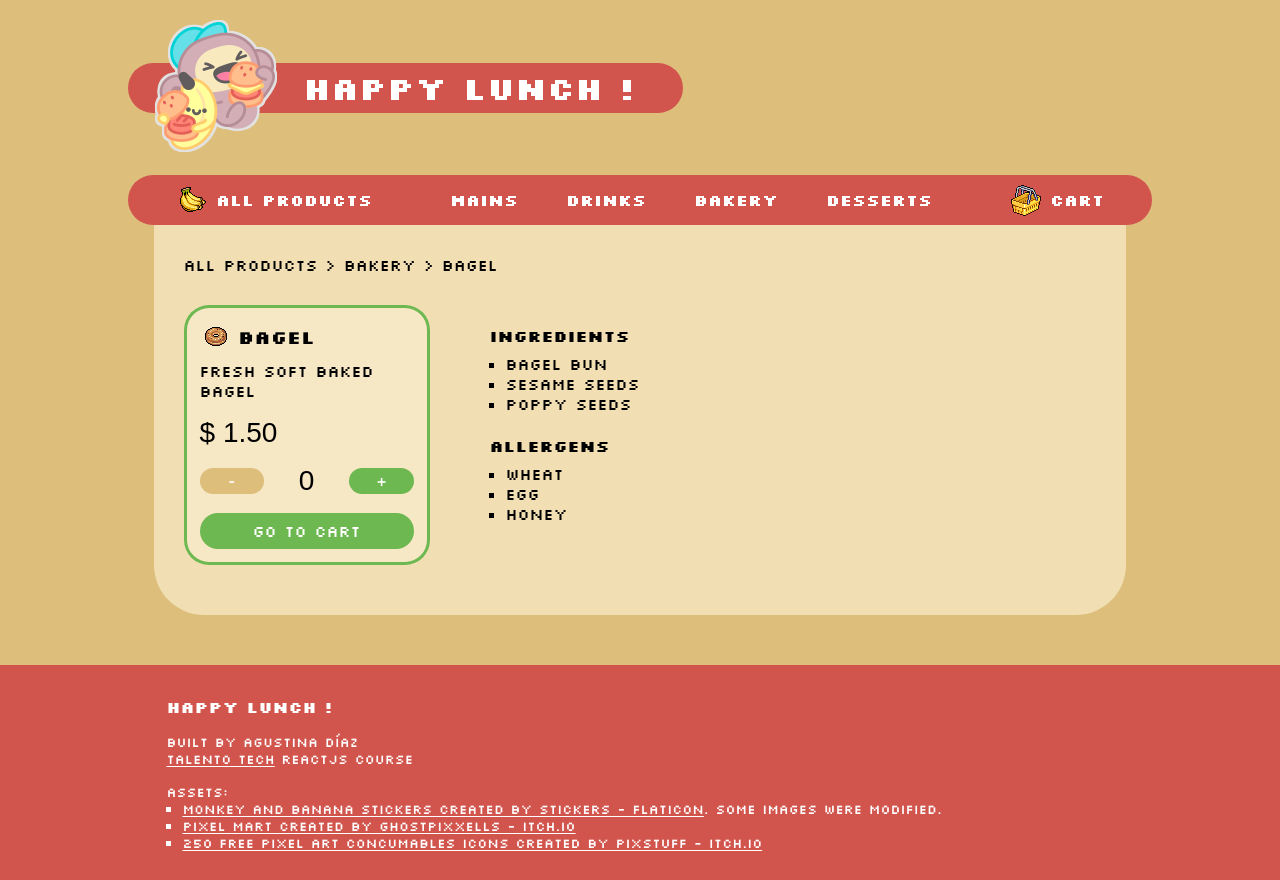
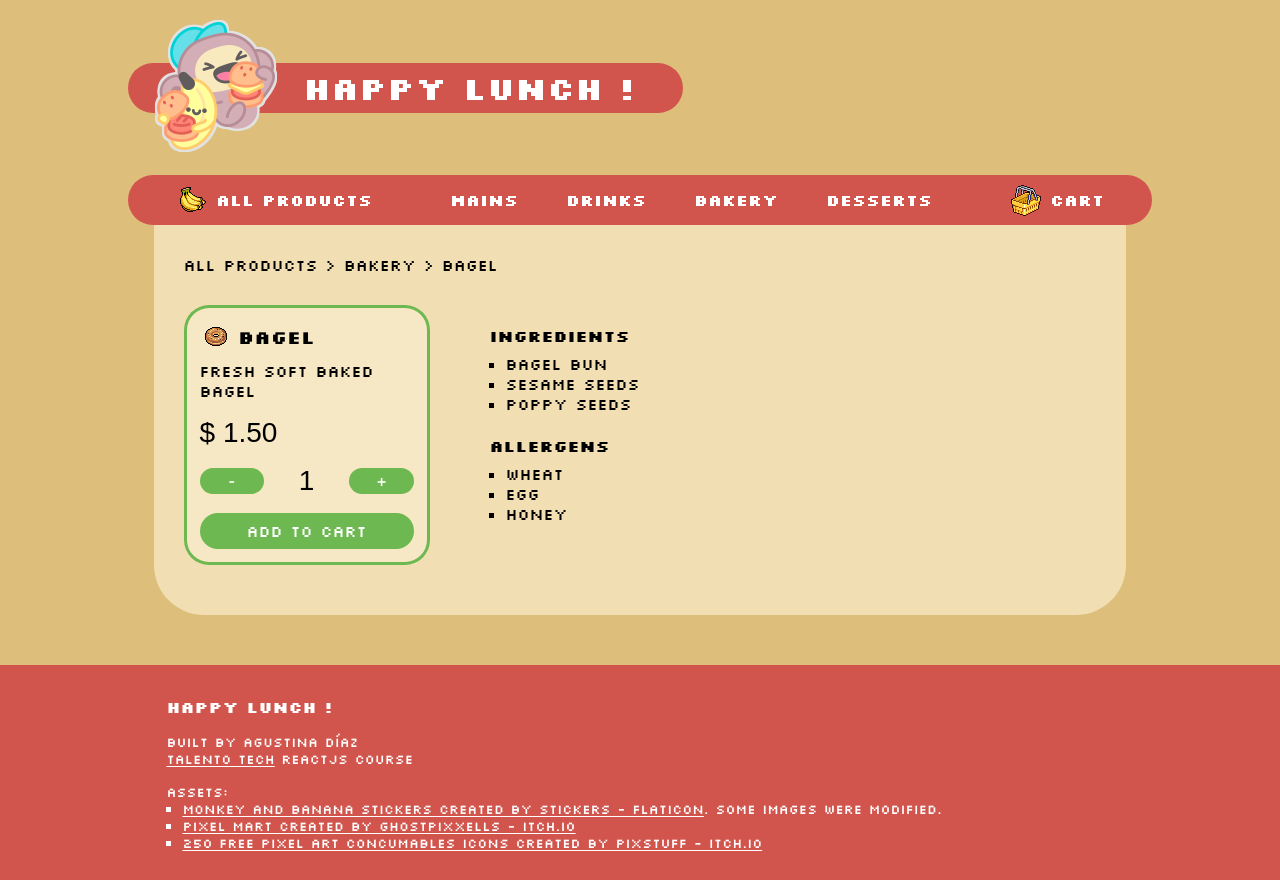
Before and after one commit to agustina-dz/happy-lunch, a React (Vite) app: page /bakery/bagel in a window 1280 px wide. Built offline with nearby package versions, Linux system fonts and the light colour scheme; a web font is replaced by a local one.

Commit message:
Update Count and Item Detail page - Count: works as a reusable component - Item Detail: supports quantity selection before adding to cart - CartContext: handles quantity parameter in addItem / removeItem

```diff
--- a/src/components/Cart/CartItem.jsx
+++ b/src/components/Cart/CartItem.jsx
@@ -5,7 +5,7 @@ import { formatPrice } from "../../utils/formatPrice";
 
 export const CartItem = ({ item }) => {
 
-	const { deleteItem } = useCart();
+	const { addItem, removeItem, deleteItem } = useCart();
 
 	return (
 		<tr>
@@ -19,9 +19,13 @@ export const CartItem = ({ item }) => {
 				</div>
 			</td>
 
-			{ /* reutilizar contador para mostrar/modificar quantity */ }
+			{ /* reutilizar contador para modificar quantity */ }
 			<td className="text-numerical">
-				<Count item={ item } />
+				<Count
+					onIncrement={ () => addItem( item ) }
+					onDecrement={ () => removeItem( item ) }
+					value={ item.quantity }
+				/>
 			</td>
 
 			{ /* precio individual del producto */ }
--- a/src/components/Count/Count.jsx
+++ b/src/components/Count/Count.jsx
@@ -1,19 +1,13 @@
-import { useCart } from "../../context/CartContext";
 import "./Count.css"
 
-export const Count = ({ item }) => {
-
-	// obtener información y utils del carrito
-	const { getItemQuantity, addItem, removeItem } = useCart();
-	const quantity = getItemQuantity( item.id );
-
+export const Count = ({ onIncrement, onDecrement, value = 0 }) => {
 	return (
 		<div className="counter-container">
-			<button className="counter" onClick={ () => { removeItem( item ) } } disabled={ quantity === 0 }>-</button>
+			<button className="counter" onClick={ onDecrement } disabled={ value === 0 }>-</button>
 
-			<p className="counter-number text-numerical">{ quantity }</p>
+			<p className="counter-number text-numerical">{ value }</p>
 
-			<button className="counter" onClick={ () => { addItem( item ) } }>+</button>
+			<button className="counter" onClick={ onIncrement }>+</button>
 		</div>
 	);
 };
--- a/src/components/ItemDetail/ItemDetail.jsx
+++ b/src/components/ItemDetail/ItemDetail.jsx
@@ -1,25 +1,49 @@
-import { Link } from "react-router-dom";
+import { useState } from "react";
 import { Item } from "../Item/Item";
 import { IngredientsListContainer } from "../IngredientsListContainer/IngredientsListContainer";
 import { Breadcrumbs } from "../Breadcrumbs/Breadcrumbs";
 import { Count } from "../Count/Count";
+import { useCart } from "../../context/CartContext";
 import "./ItemDetail.css";
 
 export const ItemDetail = ({ item }) => {
+
+	const { addItem } = useCart();
+
+	// manejar quantity localmente ( agregar varias unidades del mismo producto al carrito )
+	const [ quantity, setQuantity ] = useState( 1 );
+
+	// agregar producto al carrito y resetear el quantity local
+	const addToCart = () => {
+		addItem( item, quantity );
+		setQuantity( 1 );
+	};
+
 	return (
 		<>
-			{ /* ruta de navegación -> página principal > categoría > producto */ }
+			{ /* ruta de navegación: página principal > categoría > producto */ }
 			<Breadcrumbs category={ item.category } itemName={ item.name } />
 
 			<div className="item-detail">
 
 				{ /* reutilización de Item */ }
 				<Item { ...item }>
-					<Count item={ item } />
-					<Link className="action-button" to="/cart">Go to Cart</Link>
+
+					{ /* contador: configurar la cantidad que se va a enviar al carrito */ }
+					<Count
+						onIncrement={ () => setQuantity( quantity => quantity + 1 ) }
+						onDecrement={ () => setQuantity( quantity => quantity - 1 ) }
+						value={ quantity }
+					/>
+
+					{ /* botón: agregar producto al carrito */ }
+					<button className="action-button" onClick={ addToCart } disabled={ quantity === 0 }>
+						Add to Cart
+					</button>
+
 				</Item>
 
-				{ /* lista de ingredientes de un producto */ }
+				{ /* detalle: lista de ingredientes de un producto */ }
 				{ item.ingredients.length ? <IngredientsListContainer { ...item } /> : null }
 			</div>
 		</>
--- a/src/context/CartContext.jsx
+++ b/src/context/CartContext.jsx
@@ -37,9 +37,9 @@ export const CartProvider = ({ children }) => {
 		// obtener item quantity
 		const itemQuantity = getItemQuantity( item.id );
 
-		// agregar item al carrito si el nuevo quantity es 1 y el item no existe en el carrito
-		if ( itemQuantity === 0 && updatedQuantity === 1 ) {
-			setCart([ ...cart, { ...item, quantity: 1 } ]);
+		// agregar item al carrito si el nuevo quantity es >= 1 y el item no existe en el carrito
+		if ( itemQuantity === 0 && updatedQuantity >= 1 ) {
+			setCart([ ...cart, { ...item, quantity: updatedQuantity } ]);
 			return;
 		};
 
@@ -57,15 +57,18 @@ export const CartProvider = ({ children }) => {
 	};
 
 // ----- ----- ----- agregar item al carrito (quantity) ----- ----- ----- //
-	const addItem = ( item ) => {
+	const addItem = ( item, quantity = 1 ) => {
+
+		// impedir acción si quantity es 0 (early return)
+		if ( quantity === 0 ) return;
 
 		// obtener item quantity y new quantity
 		const itemQuantity = getItemQuantity( item.id );
-		const newQuantity = itemQuantity + 1;
+		const newQuantity = itemQuantity + quantity;
 
 		// impedir acción si new quantity supera el límite de compra (early return)
 		if ( newQuantity > item.order_limit ) {
-			alert(`Cannot add any more ${ item.name } to your cart.`);
+			alert(`You can only add up to ${ item.order_limit } ${ item.name }(s) to your cart.`);
 			return;
 		};
 
@@ -73,17 +76,20 @@ export const CartProvider = ({ children }) => {
 		updateItemQuantity( item, newQuantity );
 
 		// informar al usuario (alert)
-		const message =  `${ item.name } added to your cart.`+
+		const message = `${ item.name }${ newQuantity > 1 ? "(s)" : "" } added to your cart.`+
 			`${ ( newQuantity > 1 ) ? `\n\n${ item.emoji ?? "🛒" } ${ item.name }(s) in cart: ${ newQuantity }` : "" }`;
 		alert( message );
 	};
 
 // ----- ----- ----- eliminar item del carrito (quantity) ----- ----- ----- //
-	const removeItem = ( item ) => {
+	const removeItem = ( item, quantity = 1 ) => {
+
+		// impedir acción si quantity es 0 (early return)
+		if ( quantity === 0 ) return;
 
 		// obtener item quantity y new quantity
 		const itemQuantity = getItemQuantity( item.id );
-		const newQuantity = itemQuantity - 1;
+		const newQuantity = itemQuantity - quantity;
 
 		// impedir acción si item no se encuentra en el carrito (early return)
 		if ( itemQuantity === 0 ) return;
@@ -92,7 +98,7 @@ export const CartProvider = ({ children }) => {
 		updateItemQuantity( item, newQuantity );
 
 		// informar al usuario (alert)
-		const message =  `${ item.name } removed from your cart.`+
+		const message = `${ item.name } removed from your cart.`+
 			`${ ( newQuantity >= 1 ) ? `\n\n${ item.emoji ?? "🛒" } ${ item.name }(s) in cart: ${ newQuantity }` : "" }`;
 		alert( message );
 	};
@@ -108,7 +114,7 @@ export const CartProvider = ({ children }) => {
 		updateItemQuantity( item, 0 );
 
 		// informar al usuario (alert)
-		const message =  `${ item.name }${ itemQuantity > 1 ? "(s)" : "" } removed from your cart.`;
+		const message = `${ item.name }${ itemQuantity > 1 ? "(s)" : "" } removed from your cart.`;
 		alert( message );
 	};
 
@@ -136,7 +142,6 @@ export const CartProvider = ({ children }) => {
 	return (
 		<CartContext.Provider value={{
 			cart,
-			getItemQuantity,
 			addItem,
 			removeItem,
 			deleteItem,
```
